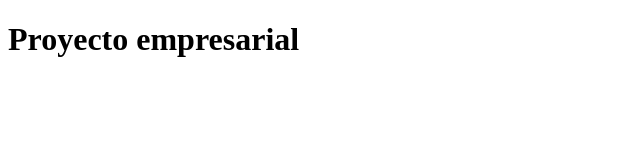
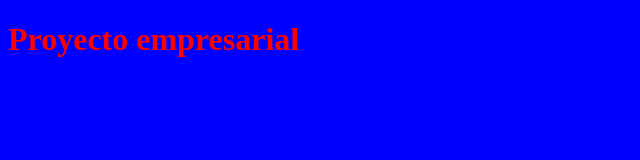
Before and after one commit to ElisabethPorras/CursoGit, a plain HTML site: page index.html in a window 1280 px wide. Shown: the whole page, without its empty margins (0-640 px from the left). Drawn offline with Linux system fonts and the light colour scheme.

Commit message:
negrita y color rojo

```diff
--- a/CSS/estilos1.css
+++ b/CSS/estilos1.css
@@ -1,3 +1,7 @@
-@charset "UTF-8"
+@charset "UTF-8";
 /* CSS Document */
-body{background-color:#FF0000;}
+body{
+	background-color:#00F;
+	font-weight:bold;
+	color:#F00;
+}
```
